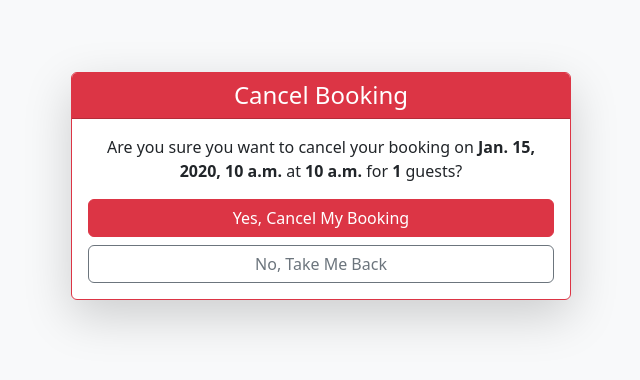
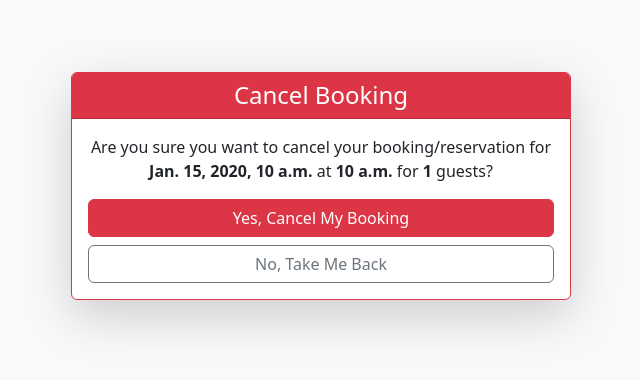
Before and after one commit to Vinsengi/restaurant-booking-app, a Django app: template bookings/templates/bookings/cancel_confirm.html in a window 1280 px wide. Shown: the part 56-436 px from the top of the page, without its empty margins (319-959 px from the left). Run offline with Django 5.2, Linux system fonts and the light colour scheme; the template is opened without the code that fills it: values that come from a table or form of the project are taken from there, others are empty; tables that the repository leaves empty hold one stand-in row (values such as "Sample post").

Commit message:
Add more clarity in wording - cancel -confirm file

```diff
--- a/bookings/templates/bookings/cancel_booking.html
+++ b/bookings/templates/bookings/cancel_booking.html
@@ -9,7 +9,7 @@
             <div class="alert alert-{{ message.tags }}">{{ message }}</div>
         {% endfor %}
     {% endif %}
-    <p>Thank you. Your booking for {{ booking.booking_date }} at {{ booking.booking_time }} has been cancelled.</p>
+    <p>Thank you. Your booking / reservation for {{ booking.booking_date }} at {{ booking.booking_time }} has been cancelled.</p>
     <a href="{% url 'home' %}">Return to Home</a>
     <p>If this was a mistake, you can make a new booking anytime.</p>
     <a href="{% url 'public_booking' %}" class="btn btn-primary mt-3">Book Again</a>
--- a/bookings/templates/bookings/cancel_confirm.html
+++ b/bookings/templates/bookings/cancel_confirm.html
@@ -9,7 +9,7 @@
     </div>
     <div class="card-body text-center">
       <p class="card-text">
-        Are you sure you want to cancel your booking on
+        Are you sure you want to cancel your booking/reservation for
         <strong>{{ booking.booking_date }}</strong> at
         <strong>{{ booking.booking_time }}</strong> for
         <strong>{{ booking.number_of_guests }}</strong> guests?
```
